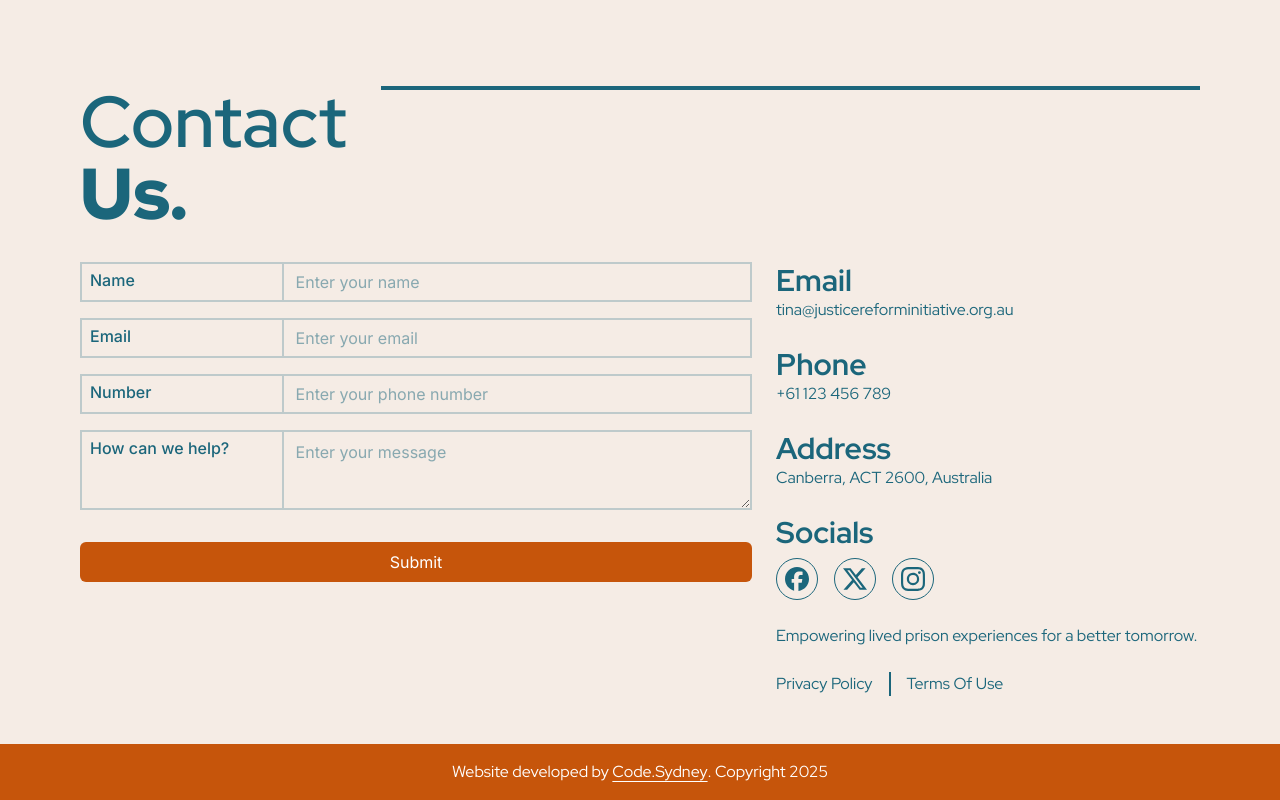
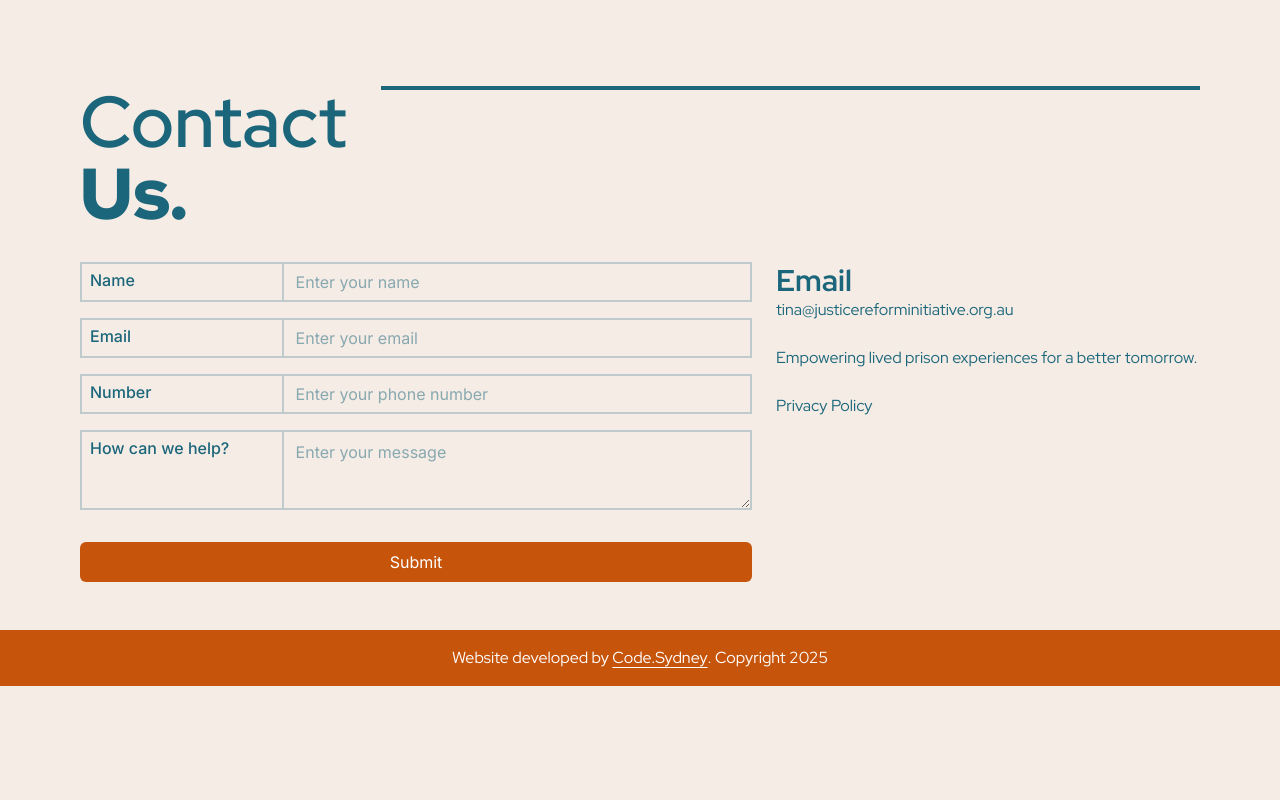
Before and after one commit to codesydney/nlec, a Next.js app: page / in a window 1280 px wide. Shown: the part 4099-4899 px from the top of the page. After the commit the page ends 4785 px from the top, so only its background shows below. Built offline with nearby package versions, Linux system fonts and the light colour scheme.

Commit message:
Comment out unnecessary links in join us section (#19)

```diff
--- a/src/assets/data.ts
+++ b/src/assets/data.ts
@@ -1,6 +1,6 @@
-import Fb from "@/public/fb";
-import Twitter from "@/public/twitter";
-import Instagram from "@/public/instagram";
+// import Fb from "@/public/fb";
+// import Twitter from "@/public/twitter";
+// import Instagram from "@/public/instagram";
 
 export const FOOTER_ITEMS = {
   links: [
@@ -9,25 +9,25 @@ export const FOOTER_ITEMS = {
       content: "tina@justicereforminitiative.org.au",
       href: "mailto:tina@justicereforminitiative.org.au",
     },
-    {
-      label: "Phone",
-      content: "+61 123 456 789",
-      href: "tel:+61123456789",
-    },
-    {
-      label: "Address",
-      content: "Canberra, ACT 2600, Australia",
-      href: "https://maps.app.goo.gl/xDYHRutBSzwCfagf7",
-    },
+    // {
+    //   label: "Phone",
+    //   content: "+61 123 456 789",
+    //   href: "tel:+61123456789",
+    // },
+    // {
+    //   label: "Address",
+    //   content: "Canberra, ACT 2600, Australia",
+    //   href: "https://maps.app.goo.gl/xDYHRutBSzwCfagf7",
+    // },
   ],
-  socials: [
-    { icon: Fb, href: "#" },
-    { icon: Twitter, href: "#" },
-    { icon: Instagram, href: "#" },
-  ],
+  // socials: [
+  //   { icon: Fb, href: "#" },
+  //   { icon: Twitter, href: "#" },
+  //   { icon: Instagram, href: "#" },
+  // ],
   "TOS-PP": [
     { label: "Privacy Policy", href: "#" },
-    { label: "Terms Of Use", href: "#" },
+    // { label: "Terms Of Use", href: "#" },
   ],
 };
 
--- a/src/components/organisms/contact-us.tsx
+++ b/src/components/organisms/contact-us.tsx
@@ -28,7 +28,7 @@ export default function ContactUsSection() {
                 </Button>
               </div>
             ))}
-            <div className="inline-flex flex-col gap-2">
+            {/* <div className="inline-flex flex-col gap-2">
               <h3 className="text-3xl font-bold">Socials</h3>
               <div className="inline-flex gap-4">
                 {FOOTER_ITEMS.socials.map((social, i) => (
@@ -44,7 +44,7 @@ export default function ContactUsSection() {
                   </Button>
                 ))}
               </div>
-            </div>
+            </div> */}
             <p>Empowering lived prison experiences for a better tomorrow.</p>
             <div className="divide-x-2 divide-nlec-green">
               {FOOTER_ITEMS["TOS-PP"].map((link, i) => (
```
